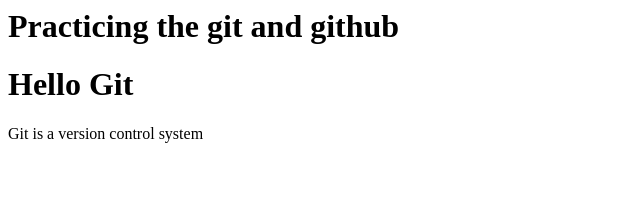
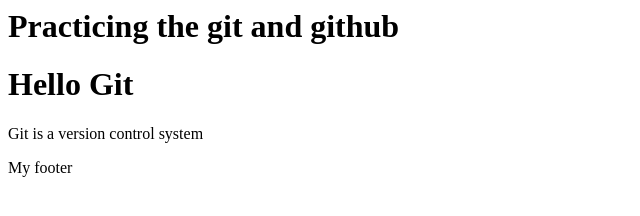
Before and after one commit to Akash0828/practice-git, a plain HTML site: page index.html in a window 1280 px wide. Shown: the full height of the page, 0-640 px from the left. Drawn offline with Linux system fonts and the light colour scheme.

Commit message:
add footer (#2)
Co-authored-by: Akash0828 <akkudeshmukh@gmail.com>

```diff
--- a/index.html
+++ b/index.html
@@ -1,3 +1,4 @@
 <h1>Practicing the git and github</h1>
 <h1>Hello Git</h1>
 <p>Git is a version control system</p>
+<footer>My footer</footer>
```
